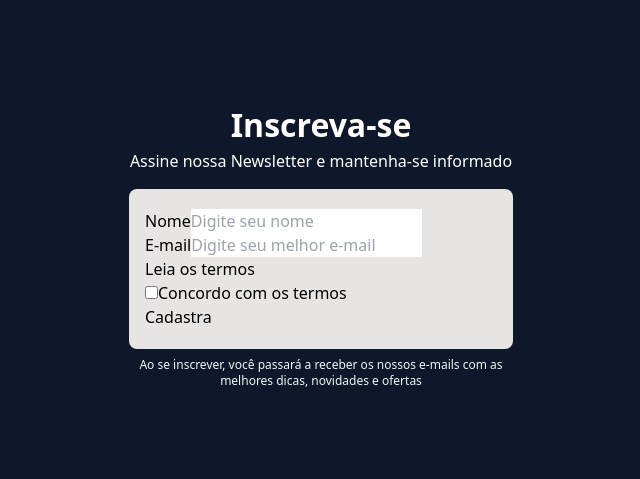
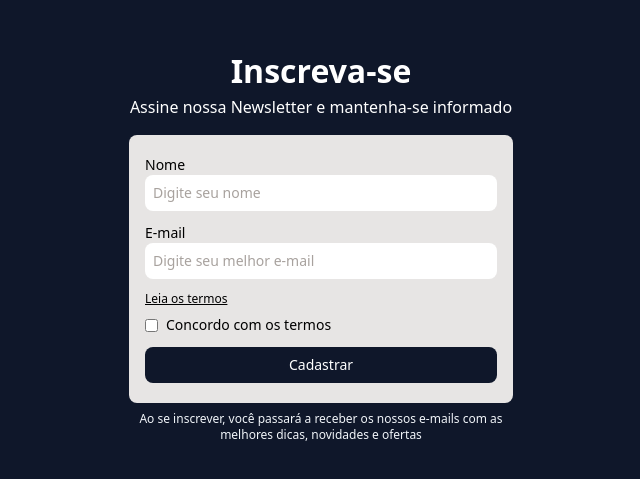
Before and after one commit to JoaoPauloDL/Form_Newsletter, a React (Vite) app: page / in a window 1280 px wide. Shown: the part 155-634 px from the top of the page, without its empty margins (319-959 px from the left). Built offline with nearby package versions, Linux system fonts and the light colour scheme.

Commit message:
applying styles to Form.tsx with tailwind

```diff
--- a/src/components/Form.tsx
+++ b/src/components/Form.tsx
@@ -1,24 +1,24 @@
-import React from "react";
+
 
 const Form = () => {
   return (
-    <form>
-      <div>
-        <label>Nome</label>
-        <input type="text" placeholder="Digite seu nome" />
+    <form className="flex flex-col gap-3">
+      <div className="flex flex-col">
+        <label className="text-sm" htmlFor="name">Nome</label>
+        <input type="text" placeholder="Digite seu nome" className="rounded-lg py-2 px-2 text-sm placeholder:text-stone-400"/>
       </div>
-      <div>
-        <label>E-mail</label>
-        <input type="email" placeholder="Digite seu melhor e-mail" />
+      <div className="flex flex-col">
+        <label className="text-sm" htmlFor="email">E-mail</label>
+        <input type="email" placeholder="Digite seu melhor e-mail" className="rounded-lg py-2 px-2 text-sm placeholder:text-stone-400" />
       </div>
-      <div>
-        <a href="#">Leia os termos</a>
-        <div>
+      <div className="flex flex-col">
+        <a href="#" className="text-xs underline mb-2">Leia os termos</a>
+        <div className="flex gap-2 items-center">
           <input type="checkbox" />
-          <label>Concordo com os termos</label>
+          <label className="text-sm" htmlFor="agree">Concordo com os termos</label>
         </div>
       </div>
-      <button>Cadastra</button>
+      <button type="submit" className="bg-slate-900 hover:bg-slate-700 font-medium text-sm py-2 px-4 rounded-lg text-white">Cadastrar</button>
     </form>
   );
 };
```
